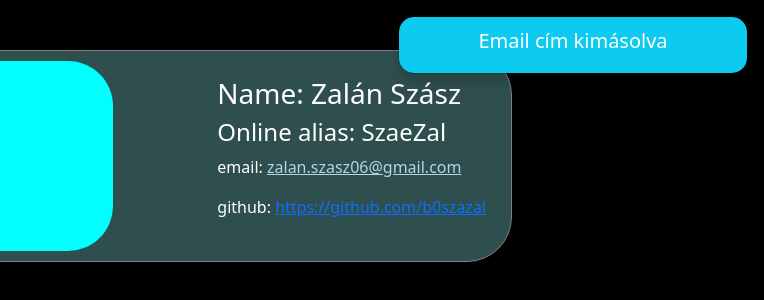
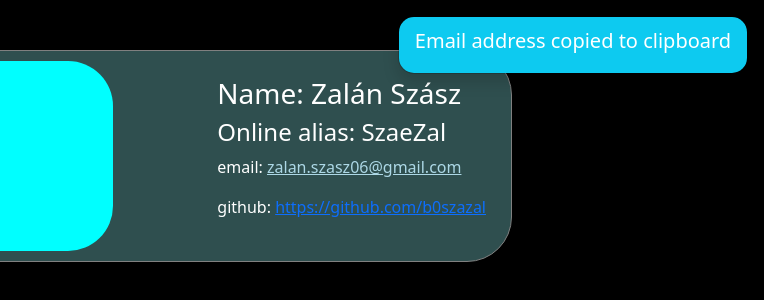
Before and after one commit to b0szazal/portfolio, a plain HTML site: page index.html in a window 1280 px wide. Both pictures are taken after a click on the element "zalan.szasz06@gmail.com". Shown: the full height of the page, 516-1280 px from the left. Drawn offline with nearby package versions, Linux system fonts and the light colour scheme.

Commit message:
minor toast changes

```diff
--- a/Scripts/main.js
+++ b/Scripts/main.js
@@ -5,6 +5,7 @@ if(email){
     const toastBootstrap = bootstrap.Toast.getOrCreateInstance(toastLiveExample);
     email.addEventListener("click", ()=>{
         navigator.clipboard.writeText("zalan.szasz06@gmail.com");
+        document.getElementById("toastMessage").innerHTML="Email address copied to clipboard"
         toastBootstrap.show();
     })
 }
--- a/index.html
+++ b/index.html
@@ -39,7 +39,7 @@
             <div class="toast-container position-fixed end-0 p-3 ">
                 <div id="liveToast" class="toast bg-info rounded-4" role="alert" aria-live="assertive" aria-atomic="true">
                   <div class="toast-body text-center">
-                    <h5>Email cím kimásolva</h5>
+                    <h5 id="toastMessage"></h5>
                   </div>
                 </div>
               </div>
```
